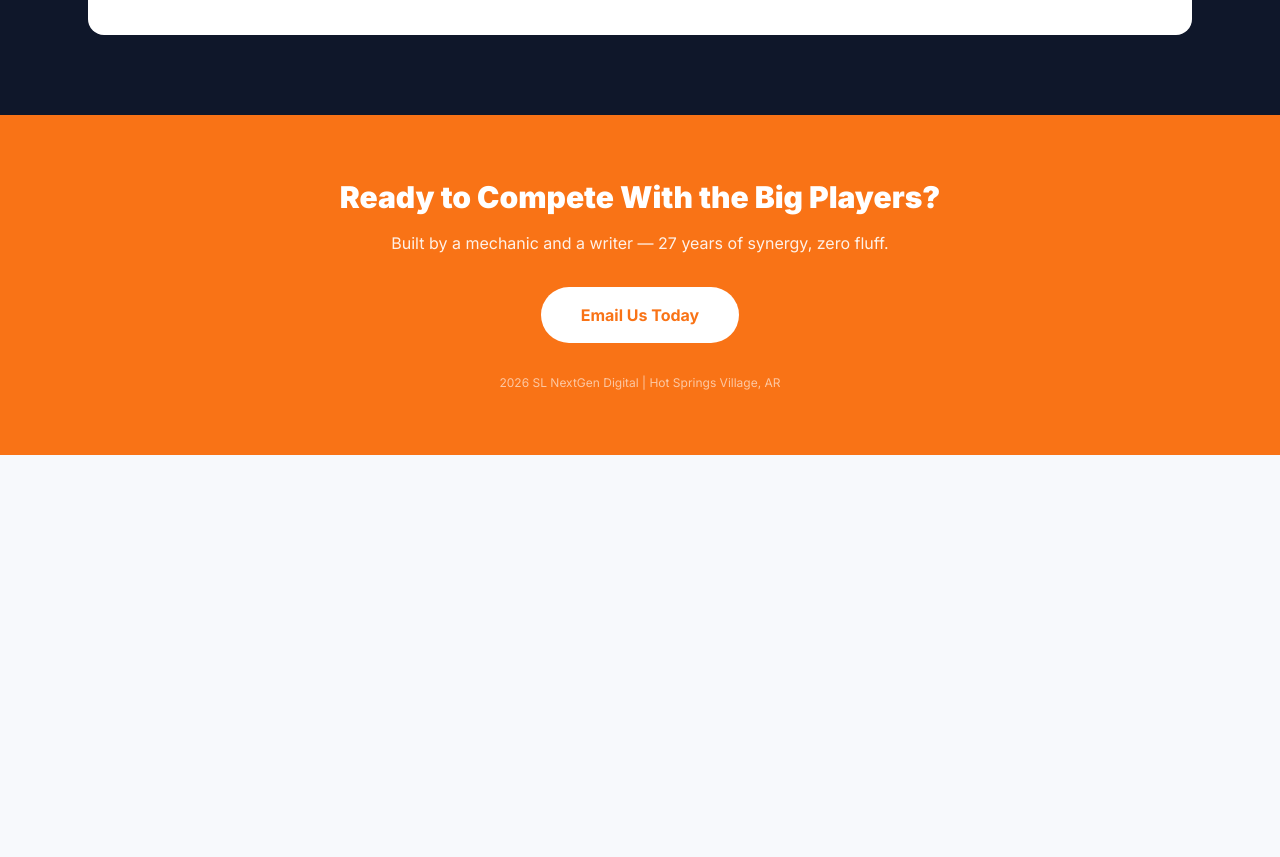
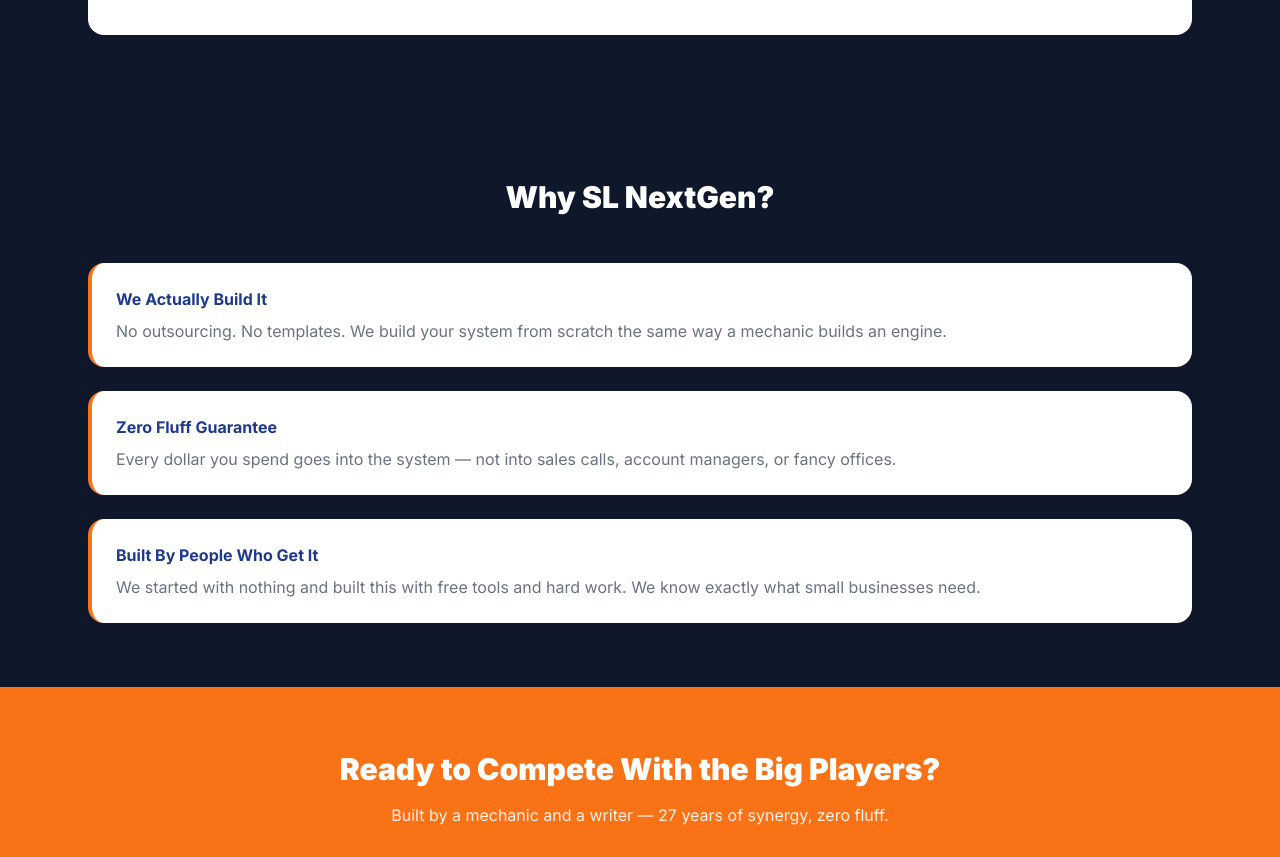
Before and after one commit to Snowman501/slnextgen-global, a Next.js app: page / in a window 1280 px wide. Shown: the part 1413-2270 px from the top of the page. Before the commit the page ends 1868 px from the top, so only its background shows below. Built offline with nearby package versions, Linux system fonts and the light colour scheme.

Commit message:
add why us section

```diff
--- a/app/page.tsx
+++ b/app/page.tsx
@@ -44,6 +44,23 @@
 
 
 
+      <section className="px-6 py-16 max-w-6xl mx-auto">
+        <h2 className="text-3xl font-black text-white text-center mb-12">Why SL NextGen?</h2>
+        <div className="grid grid-cols-1 gap-6">
+          <div className="bg-white p-6 rounded-2xl border-l-4 border-[#F97316]">
+            <h3 className="font-bold text-[#1E3A8A] mb-2">We Actually Build It</h3>
+            <p className="text-gray-500">No outsourcing. No templates. We build your system from scratch the same way a mechanic builds an engine.</p>
+          </div>
+          <div className="bg-white p-6 rounded-2xl border-l-4 border-[#F97316]">
+            <h3 className="font-bold text-[#1E3A8A] mb-2">Zero Fluff Guarantee</h3>
+            <p className="text-gray-500">Every dollar you spend goes into the system — not into sales calls, account managers, or fancy offices.</p>
+          </div>
+          <div className="bg-white p-6 rounded-2xl border-l-4 border-[#F97316]">
+            <h3 className="font-bold text-[#1E3A8A] mb-2">Built By People Who Get It</h3>
+            <p className="text-gray-500">We started with nothing and built this with free tools and hard work. We know exactly what small businesses need.</p>
+          </div>
+        </div>
+      </section>
       <section id="contact" className="bg-[#F97316] py-16 px-6 text-center">
         <h2 className="text-3xl font-black text-white mb-4">Ready to Compete With the Big Players?</h2>
         <p className="text-white opacity-90 mb-8">Built by a mechanic and a writer — 27 years of synergy, zero fluff.</p>
```
